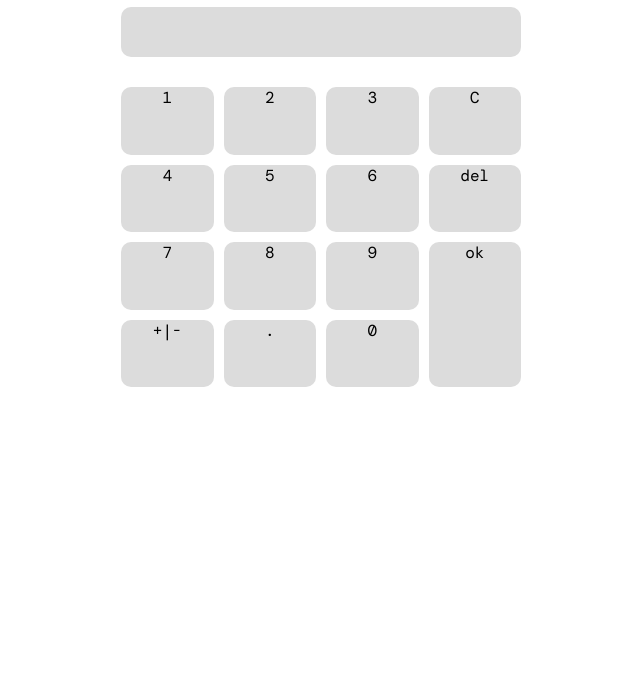
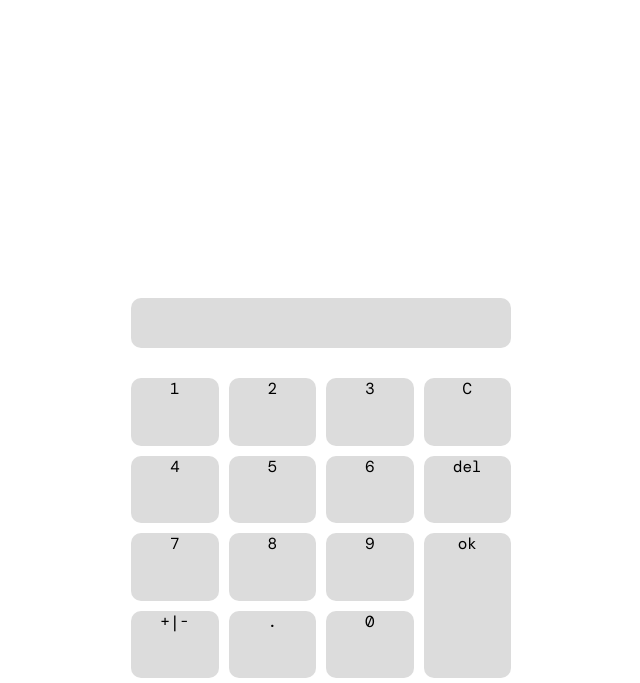
Before and after one commit to RonanHym/calculation_site, a plain HTML site: page question.html in a window 1280 px wide. Shown: the part 117-800 px from the top of the page, without its empty margins (319-959 px from the left). Drawn offline with nearby package versions, Linux system fonts and the light colour scheme; a web font is replaced by a local one.

Commit message:
correct style to lock numpad at the bottom

```diff
--- a/style.css
+++ b/style.css
@@ -9,7 +9,9 @@ html {
     --gris-fonce: rgb(200, 200, 200);
     --violet: purple;
     --violet-pale: rgb(255, 191, 255);
+    --blanc: white;
 
+    --bg-color: var(--blanc);
     --main-color: var(--violet-pale);
     --button-bg-color: var(--gris);
     --button-bg-color-hover: var(--gris-fonce);
@@ -26,6 +28,7 @@ div#main_container {
     display: flex;
     flex-direction: column;
     align-items: center;
+    background-color: var(--bg-color);
 }
 
 div#vertical_container {
@@ -51,11 +54,15 @@ div#header {
 div#footer {
     display:flex;
     flex-direction: column;
+    align-items: center;
     gap: 10px;
-    position: sticky;
+    position: fixed;
     bottom: 0;
     width: var(--width);
     max-width: var(--max-width);
+    padding: 5px;
+    padding-top: 0px;
+    background-color: var(--bg-color);
 }
 
 div.header_item {
--- a/style_answer.css
+++ b/style_answer.css
@@ -9,11 +9,11 @@
 
 @keyframes zoom {
     0%    {width: var(--width)}
-    15%   {width: calc(var(--width) + 10px)}
-    30%   {width: var(--width)}
-    45%   {width: calc(var(--width) + 10px)}
-    60%   {width: calc(var(--width) + 20px)}
-    100%  {width: var(--width)}
+    15%   {width: calc(var(--width) + 10px); left:-5px}
+    30%   {width: var(--width); left: 0}
+    45%   {width: calc(var(--width) + 10px); left:-5px}
+    60%   {width: calc(var(--width) + 20px); left:-10px}
+    100%  {width: var(--width); left: 0}
 }
 
 div#answer_input {
@@ -22,7 +22,7 @@ div#answer_input {
     text-align: center;
     font-size: 40px;
     margin-bottom: 20px;
-    width: var(--width);
+    width: 95%;
     height: 50px;
     min-height: 20px;
     margin-top: auto;
--- a/style_numpad.css
+++ b/style_numpad.css
@@ -3,11 +3,10 @@ div#numpad {
     grid-template-columns: repeat(4, 1fr);
     gap: 10px;
     /* width: var(--numpad-width); */
-    width: var(--width);
+    /* width: var(--width); */
+    width: 95%;
     height: var(--numpad-height);
 
-    /* position: sticky;
-    bottom: -1px; */
 
     /* rendre le texte dans les boutons non sélectable : */
     -webkit-user-select: none; /* Safari */
```
Also changed, not shown: question.html (+2 -1 lines).
